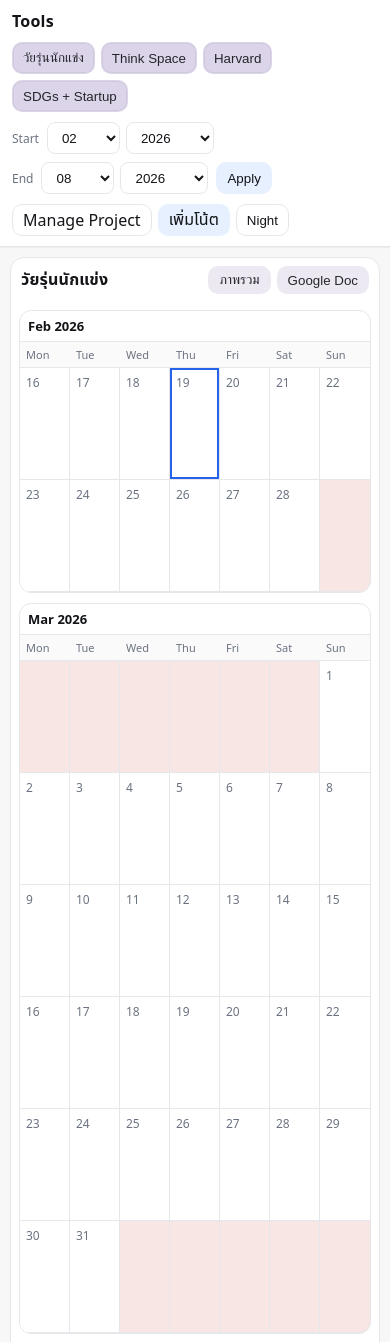
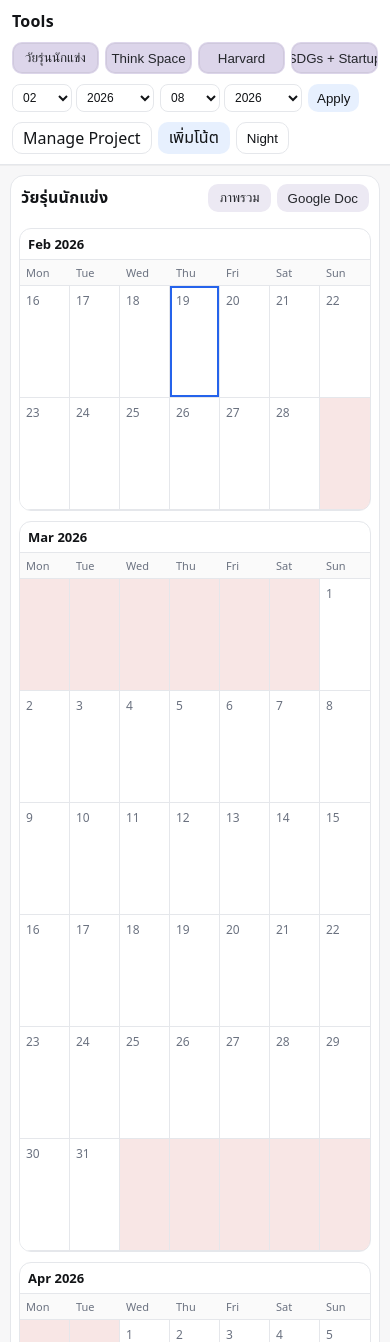
Before and after one commit to Makphong/Pamda, a Flask app: page / in a window 390 px wide. Shown: the top 1342 px of the page. Run offline with Flask 3, Linux system fonts and the light colour scheme; data comes from the database, SQL or seed files in the repository; data that the repository does not hold is empty.

Commit message:
แก้ Tools Section
Responsive มือถือ ปุ่มเลือก Project ปุ่มเลือกเวลา อยู่บรรทัดเดียวกัน

```diff
--- a/static/styles.css
+++ b/static/styles.css
@@ -1,23 +1,26 @@
-
 /* Minimal, eye-friendly palette (Google Calendar-ish but calmer) */
-:root{
+:root {
   --bg: #f7f7f8;
   --panel: #ffffff;
   --text: #121417;
   --muted: #6b7280;
   --border: #e5e7eb;
 
-  --chip: #ece9f3;      /* muted lavender */
+  --chip: #ece9f3;
+  /* muted lavender */
   --chip-on: #dcd5ea;
   --chip-text: #24262b;
 
-  --primary: #3b82f6;   /* used sparingly */
-  --danger: #c0332b;    /* note border + destructive actions */
-  --today: #2563eb;     /* today highlight */
-  --shadow: 0 1px 0 rgba(0,0,0,.04);
+  --primary: #3b82f6;
+  /* used sparingly */
+  --danger: #c0332b;
+  /* note border + destructive actions */
+  --today: #2563eb;
+  /* today highlight */
+  --shadow: 0 1px 0 rgba(0, 0, 0, .04);
 }
 
-.theme-dark{
+.theme-dark {
   --bg: #0f1115;
   --panel: #151922;
   --text: #e7e9ee;
@@ -30,29 +33,43 @@
 
   --primary: #7aa2ff;
   --danger: #ff6b6b;
-  --today: #7aa2ff;     /* today highlight (dark) */
-  --shadow: 0 1px 0 rgba(255,255,255,.03);
+  --today: #7aa2ff;
+  /* today highlight (dark) */
+  --shadow: 0 1px 0 rgba(255, 255, 255, .03);
 }
 
-*{ box-sizing:border-box; }
-html, body { height: 100%; }
-body{
-  margin:0;
+* {
+  box-sizing: border-box;
+}
+
+html,
+body {
+  height: 100%;
+}
+
+body {
+  margin: 0;
   font-family: ui-sans-serif, system-ui, -apple-system, Segoe UI, Roboto, "Noto Sans Thai", Arial, sans-serif;
   background: var(--bg);
   color: var(--text);
 }
 
-a{ color:inherit; text-decoration:none; }
-.muted{ color: var(--muted); }
+a {
+  color: inherit;
+  text-decoration: none;
+}
 
-.topbar{
+.muted {
+  color: var(--muted);
+}
+
+.topbar {
   position: sticky;
   top: 0;
   z-index: 10;
-  display:flex;
-  gap:10px;
-  align-items:center;
+  display: flex;
+  gap: 10px;
+  align-items: center;
   padding: 10px 12px;
   background: var(--panel);
   border-bottom: 1px solid var(--border);
@@ -60,208 +77,263 @@ a{ color:inherit; text-decoration:none; }
   flex-wrap: wrap;
 }
 
-.topbar__title{
+.topbar__title {
   font-weight: 700;
   letter-spacing: .2px;
   margin-right: 6px;
 }
 
-.topbar__group{
-  display:flex;
-  gap:6px;
-  align-items:center;
+.topbar__group {
+  display: flex;
+  gap: 6px;
+  align-items: center;
   flex-wrap: wrap;
 }
 
-.topbar__group--projects{
+.topbar__group--projects {
   flex: 1 1 auto;
   min-width: 260px;
 }
 
-.inline{ display:inline; margin:0; }
-.range{
-  display:flex;
-  gap:8px;
-  align-items:flex-end;
+.inline {
+  display: inline;
+  margin: 0;
+}
+
+.range {
+  display: flex;
+  gap: 8px;
+  align-items: flex-end;
   flex-wrap: wrap;
 }
-.range__pair{ display:flex; gap:6px; align-items:center; }
-.range__label{ font-size: 12px; color: var(--muted); margin-right: 2px; }
 
-.select, .input{
+.range__pair {
+  display: flex;
+  gap: 6px;
+  align-items: center;
+}
+
+.range__label {
+  font-size: 12px;
+  color: var(--muted);
+  margin-right: 2px;
+}
+
+.select,
+.input {
   height: 32px;
-  border:1px solid var(--border);
+  border: 1px solid var(--border);
   background: var(--panel);
   color: var(--text);
   border-radius: 8px;
   padding: 0 10px;
   outline: none;
 }
-.select{ padding-right: 26px; }
-.input{ min-width: 240px; }
 
-.btn{
+.select {
+  padding-right: 26px;
+}
+
+.input {
+  min-width: 240px;
+}
+
+.btn {
   height: 32px;
-  border:1px solid var(--border);
+  border: 1px solid var(--border);
   background: var(--panel);
   color: var(--text);
   border-radius: 10px;
   padding: 0 10px;
-  cursor:pointer;
-  display:inline-flex;
-  align-items:center;
-  gap:8px;
+  cursor: pointer;
+  display: inline-flex;
+  align-items: center;
+  gap: 8px;
   white-space: nowrap;
 }
-.btn:disabled{ opacity:.55; cursor:not-allowed; }
 
-.btn--chip{
+.btn:disabled {
+  opacity: .55;
+  cursor: not-allowed;
+}
+
+.btn--chip {
   background: var(--chip);
   border-color: transparent;
   color: var(--chip-text);
 }
-.btn--chip.is-on{
+
+.btn--chip.is-on {
   background: var(--chip-on);
-  box-shadow: inset 0 0 0 1px rgba(0,0,0,.06);
-}
-.theme-dark .btn--chip.is-on{
-  box-shadow: inset 0 0 0 1px rgba(255,255,255,.06);
+  box-shadow: inset 0 0 0 1px rgba(0, 0, 0, .06);
 }
 
-.btn--primary{
-  border-color: transparent;
-  background: rgba(59,130,246,.12);
+.theme-dark .btn--chip.is-on {
+  box-shadow: inset 0 0 0 1px rgba(255, 255, 255, .06);
 }
 
-.btn--danger{
+.btn--primary {
+  border-color: transparent;
+  background: rgba(59, 130, 246, .12);
+}
+
+.btn--danger {
   background: var(--danger);
   color: #fff;
   border: 1px solid var(--danger);
 }
-.btn--danger:hover{
+
+.btn--danger:hover {
   filter: brightness(0.95);
 }
 
-.theme-dark .btn--primary{
-  background: rgba(122,162,255,.18);
+.theme-dark .btn--primary {
+  background: rgba(122, 162, 255, .18);
 }
 
-.btn--ghost{
+.btn--ghost {
   background: transparent;
 }
 
-.btn--danger{
+.btn--danger {
   border-color: transparent;
-  background: rgba(192,51,43,.12);
+  background: rgba(192, 51, 43, .12);
   color: var(--text);
 }
 
-.badge{
+.badge {
   font-size: 11px;
   padding: 1px 6px;
   border-radius: 999px;
-  border:1px solid var(--border);
+  border: 1px solid var(--border);
   color: var(--muted);
-  background: rgba(0,0,0,.03);
-}
-.theme-dark .badge{
-  background: rgba(255,255,255,.04);
+  background: rgba(0, 0, 0, .03);
 }
 
-.page{
+.theme-dark .badge {
+  background: rgba(255, 255, 255, .04);
+}
+
+.page {
   padding: 10px 10px 6px;
 }
 
-.toasts{
-  display:flex;
-  gap:8px;
+.toasts {
+  display: flex;
+  gap: 8px;
   flex-wrap: wrap;
   margin: 8px 2px 10px;
 }
-.toast{
+
+.toast {
   padding: 6px 10px;
   border-radius: 10px;
-  border:1px solid var(--border);
+  border: 1px solid var(--border);
   background: var(--panel);
   font-size: 13px;
 }
-.toast--error{
-  border-color: rgba(192,51,43,.35);
-}
-.toast--ok{
-  border-color: rgba(59,130,246,.25);
+
+.toast--error {
+  border-color: rgba(192, 51, 43, .35);
 }
 
-.footer{
+.toast--ok {
+  border-color: rgba(59, 130, 246, .25);
+}
+
+.footer {
   padding: 6px 12px 10px;
   color: var(--muted);
   font-size: 12px;
 }
 
-.calendar{
+.calendar {
   width: 100%;
 }
 
-.projects-grid{
-  display:grid;
+.projects-grid {
+  display: grid;
   gap: 10px;
   align-items: start;
 }
 
 /* Favor calendar space: as many columns as possible, but readable */
-.projects-grid--1{ grid-template-columns: 1fr; }
-.projects-grid--2{ grid-template-columns: repeat(2, 1fr); }
-.projects-grid--3{ grid-template-columns: repeat(3, 1fr); }
-.projects-grid--4{ grid-template-columns: repeat(4, 1fr); }
-
-@media (max-width: 1240px){
-  .projects-grid--4{ grid-template-columns: repeat(2, 1fr); }
-  .projects-grid--3{ grid-template-columns: repeat(2, 1fr); }
-}
-@media (max-width: 860px){
-  .projects-grid--4, .projects-grid--3, .projects-grid--2{ grid-template-columns: 1fr; }
+.projects-grid--1 {
+  grid-template-columns: 1fr;
 }
 
-.project{
+.projects-grid--2 {
+  grid-template-columns: repeat(2, 1fr);
+}
+
+.projects-grid--3 {
+  grid-template-columns: repeat(3, 1fr);
+}
+
+.projects-grid--4 {
+  grid-template-columns: repeat(4, 1fr);
+}
+
+@media (max-width: 1240px) {
+  .projects-grid--4 {
+    grid-template-columns: repeat(2, 1fr);
+  }
+
+  .projects-grid--3 {
+    grid-template-columns: repeat(2, 1fr);
+  }
+}
+
+@media (max-width: 860px) {
+
+  .projects-grid--4,
+  .projects-grid--3,
+  .projects-grid--2 {
+    grid-template-columns: 1fr;
+  }
+}
+
+.project {
   background: var(--panel);
   border: 1px solid var(--border);
   border-radius: 14px;
   overflow: hidden;
 }
 
-.project__header{
+.project__header {
   padding: 8px 10px;
   /* border-bottom: 1px solid var(--border); */
 }
-.project__title{
-  margin:0;
+
+.project__title {
+  margin: 0;
   font-size: 16px;
   font-weight: 750;
   letter-spacing: .2px;
 }
 
 
-.project__header{
-  display:flex;
-  align-items:center;
+.project__header {
+  display: flex;
+  align-items: center;
   justify-content: space-between;
   gap: 10px;
 }
 
-.project__head-actions{
-  display:flex;
+.project__head-actions {
+  display: flex;
   gap: 6px;
-  align-items:center;
+  align-items: center;
 }
 
-.btn--sm{
+.btn--sm {
   height: 28px;
   padding: 0 10px;
   border-radius: 10px;
 }
 
 /* Simple dialog (popup) */
-.dialog{
+.dialog {
   border: 1px solid var(--border);
   background: var(--panel);
   color: var(--text);
@@ -270,178 +342,218 @@ a{ color:inherit; text-decoration:none; }
   width: min(560px, calc(100vw - 24px));
 }
 
-.dialog::backdrop{
-  background: rgba(0,0,0,.35);
+.dialog::backdrop {
+  background: rgba(0, 0, 0, .35);
 }
 
-.dialog__title{
+.dialog__title {
   font-weight: 800;
   margin-bottom: 10px;
 }
 
-.textarea--small{
+.textarea--small {
   min-height: 180px;
 }
 
 
-.project__months{
+.project__months {
   padding: 8px;
-  display:flex;
+  display: flex;
   flex-direction: column;
   gap: 10px;
 }
 
 /* Month block: keep head tight so days are king */
-.month{
+.month {
   border: 1px solid var(--border);
   border-radius: 12px;
-  overflow:hidden;
+  overflow: hidden;
 }
-.month__head{
+
+.month__head {
   padding: 6px 8px;
   border-bottom: 1px solid var(--border);
 }
-.month__label{
+
+.month__label {
   font-weight: 700;
   font-size: 13px;
   color: var(--text);
 }
 
-.month__dow{
-  display:grid;
+.month__dow {
+  display: grid;
   grid-template-columns: repeat(7, 1fr);
   border-bottom: 1px solid var(--border);
-  background: rgba(0,0,0,.02);
+  background: rgba(0, 0, 0, .02);
 }
-.theme-dark .month__dow{
-  background: rgba(255,255,255,.03);
+
+.theme-dark .month__dow {
+  background: rgba(255, 255, 255, .03);
 }
-.month__dow > div{
+
+.month__dow>div {
   padding: 5px 6px;
   font-size: 11px;
   color: var(--muted);
   text-align: left;
 }
 
-.month__grid{
-  display:grid;
+.month__grid {
+  display: grid;
   grid-template-columns: repeat(7, 1fr);
 }
 
-.day{
-  position: relative; /* for highlight border ::after */
-  display:flex;
+.day {
+  position: relative;
+  /* for highlight border ::after */
+  display: flex;
   flex-direction: column;
-  height: 112px; /* fixed: stop expanding when note is long */
-  overflow: hidden; /* hide anything beyond the box */
+  height: 112px;
+  /* fixed: stop expanding when note is long */
+  overflow: hidden;
+  /* hide anything beyond the box */
   padding: 6px 6px 6px;
   border-right: 1px solid var(--border);
   border-bottom: 1px solid var(--border);
   background: var(--panel);
 }
 
-.day:nth-child(7n){ border-right: none; } /* end of week */
-.day--empty{
+.day:nth-child(7n) {
+  border-right: none;
+}
+
+/* end of week */
+.day--empty {
   background: rgba(192, 51, 43, .12);
 }
-.theme-dark .day--empty{
-  background: rgba(255,255,255,.03);
+
+.theme-dark .day--empty {
+  background: rgba(255, 255, 255, .03);
 }
 
-.day:hover{
-  background: rgba(59,130,246,.05);
-}
-.theme-dark .day:hover{
-  background: rgba(122,162,255,.06);
+.day:hover {
+  background: rgba(59, 130, 246, .05);
 }
 
-.day.has-note{
+.theme-dark .day:hover {
+  background: rgba(122, 162, 255, .06);
+}
+
+.day.has-note {
   box-shadow: inset 0 0 0 2px var(--danger);
 }
 
-.day{
+.day {
   position: relative;
 }
 
 /* today = same style as has-note, just different color */
-.day.is-today{
+.day.is-today {
   box-shadow: inset 0 0 0 2px var(--today);
 }
 
 /* if today is also has-note, keep today color (blue wins) */
-.day.is-today.has-note{
+.day.is-today.has-note {
   box-shadow: inset 0 0 0 2px var(--today);
 }
 
 
-.theme-dark .day.is-today::before{
-  box-shadow: inset 0 0 0 2px var(--today), 0 6px 14px rgba(0,0,0,.38);
+.theme-dark .day.is-today::before {
+  box-shadow: inset 0 0 0 2px var(--today), 0 6px 14px rgba(0, 0, 0, .38);
 }
 
 
 /* ---- bulk highlight ---- */
 /* ---- bulk highlight ---- */
-.day.hl{
-  box-shadow: none; /* override normal has-note border */
+.day.hl {
+  box-shadow: none;
+  /* override normal has-note border */
 }
 
-.day.hl--fill{
+.day.hl--fill {
   background: var(--hl, #ea9999);
 }
-.day.hl--fill:hover{
+
+.day.hl--fill:hover {
   background: var(--hl, #ea9999);
 }
 
 /* we draw borders via ::after for BOTH border/fill */
-.day.hl::after{
-  content:"";
-  position:absolute;
-  inset:0;
-  pointer-events:none;
+.day.hl::after {
+  content: "";
+  position: absolute;
+  inset: 0;
+  pointer-events: none;
 }
 
 /* border mode = same as normal note border color */
-.day.hl--border.hl-b-l::after{ border-left: 2px solid var(--danger); }
-.day.hl--border.hl-b-r::after{ border-right: 2px solid var(--danger); }
-.day.hl--border.hl-b-t::after{ border-top: 2px solid var(--danger); }
-.day.hl--border.hl-b-b::after{ border-bottom: 2px solid var(--danger); }
+.day.hl--border.hl-b-l::after {
+  border-left: 2px solid var(--danger);
+}
+
+.day.hl--border.hl-b-r::after {
+  border-right: 2px solid var(--danger);
+}
+
+.day.hl--border.hl-b-t::after {
+  border-top: 2px solid var(--danger);
+}
+
+.day.hl--border.hl-b-b::after {
+  border-bottom: 2px solid var(--danger);
+}
 
 /* fill mode = border color equals fill color */
-.day.hl--fill.hl-b-l::after{ border-left: 2px solid var(--hl, #ea9999); }
-.day.hl--fill.hl-b-r::after{ border-right: 2px solid var(--hl, #ea9999); }
-.day.hl--fill.hl-b-t::after{ border-top: 2px solid var(--hl, #ea9999); }
-.day.hl--fill.hl-b-b::after{ border-bottom: 2px solid var(--hl, #ea9999); }
+.day.hl--fill.hl-b-l::after {
+  border-left: 2px solid var(--hl, #ea9999);
+}
+
+.day.hl--fill.hl-b-r::after {
+  border-right: 2px solid var(--hl, #ea9999);
+}
+
+.day.hl--fill.hl-b-t::after {
+  border-top: 2px solid var(--hl, #ea9999);
+}
+
+.day.hl--fill.hl-b-b::after {
+  border-bottom: 2px solid var(--hl, #ea9999);
+}
 
 
-.day__top{
-  display:flex;
+.day__top {
+  display: flex;
   justify-content: space-between;
-  align-items:center;
-  gap:6px;
+  align-items: center;
+  gap: 6px;
   margin-bottom: 6px;
 }
-.day__num{
+
+.day__num {
   font-size: 12px;
   color: var(--muted);
   font-variant-numeric: tabular-nums;
 }
 
-.day__events{
-  display:flex;
-  gap:3px;
-  align-items:center;
+.day__events {
+  display: flex;
+  gap: 3px;
+  align-items: center;
 }
-.dot{
+
+.dot {
   width: 6px;
   height: 6px;
   border-radius: 999px;
-  background: rgba(59,130,246,.55);
-}
-.theme-dark .dot{
-  background: rgba(122,162,255,.7);
+  background: rgba(59, 130, 246, .55);
 }
 
-.day__note{
+.theme-dark .dot {
+  background: rgba(122, 162, 255, .7);
+}
+
+.day__note {
   font-size: 13px;
   line-height: 1.25;
   white-space: pre-wrap;
@@ -455,11 +567,12 @@ a{ color:inherit; text-decoration:none; }
   flex: 1;
 }
 
-.day__note--empty{
-  color: transparent; /* keep height */
+.day__note--empty {
+  color: transparent;
+  /* keep height */
 }
 
-.empty{
+.empty {
   padding: 16px;
   border: 1px dashed var(--border);
   border-radius: 12px;
@@ -468,36 +581,46 @@ a{ color:inherit; text-decoration:none; }
 }
 
 /* Note editor */
-.note{
+.note {
   max-width: 980px;
   margin: 0 auto;
   background: var(--panel);
-  border:1px solid var(--border);
+  border: 1px solid var(--border);
   border-radius: 14px;
-  overflow:hidden;
+  overflow: hidden;
 }
-.note__head{
-  display:flex;
-  align-items:center;
+
+.note__head {
+  display: flex;
+  align-items: center;
   justify-content: space-between;
   padding: 10px 12px;
-  border-bottom:1px solid var(--border);
+  border-bottom: 1px solid var(--border);
 }
-.note__meta{
-  display:flex;
-  gap:10px;
+
+.note__meta {
+  display: flex;
+  gap: 10px;
   align-items: baseline;
 }
-.note__project{ font-weight: 800; }
-.note__day{ color: var(--muted); font-variant-numeric: tabular-nums; }
 
-.note__form{
+.note__project {
+  font-weight: 800;
+}
+
+.note__day {
+  color: var(--muted);
+  font-variant-numeric: tabular-nums;
+}
+
+.note__form {
   padding: 10px 12px 12px;
 }
-.textarea{
-  width:100%;
+
+.textarea {
+  width: 100%;
   min-height: 58vh;
-  border:1px solid var(--border);
+  border: 1px solid var(--border);
   background: var(--bg);
   color: var(--text);
   border-radius: 12px;
@@ -507,78 +630,191 @@ a{ color:inherit; text-decoration:none; }
   line-height: 1.35;
   outline: none;
 }
-.note__actions{
-  display:flex;
-  gap:10px;
+
+.note__actions {
+  display: flex;
+  gap: 10px;
   margin-top: 10px;
 }
 
 /* Manage */
-.manage{
+.manage {
   max-width: 1100px;
   margin: 0 auto;
 }
-.manage__head{
-  display:flex;
-  align-items:center;
+
+.manage__head {
+  display: flex;
+  align-items: center;
   justify-content: space-between;
   margin: 6px 2px 10px;
 }
-.manage__title{
-  margin:0;
+
+.manage__title {
+  margin: 0;
   font-size: 18px;
 }
 
-.manage__grid{
-  display:grid;
+.manage__grid {
+  display: grid;
   grid-template-columns: 1fr 1fr;
   gap: 10px;
 }
-@media (max-width: 900px){
-  .manage__grid{ grid-template-columns: 1fr; }
+
+@media (max-width: 900px) {
+  .manage__grid {
+    grid-template-columns: 1fr;
+  }
 }
-.card{
+
+.card {
   background: var(--panel);
-  border:1px solid var(--border);
+  border: 1px solid var(--border);
   border-radius: 14px;
   padding: 12px;
 }
-.card--full{ grid-column: 1 / -1; }
-.card__title{
+
+.card--full {
+  grid-column: 1 / -1;
+}
+
+.card__title {
   font-weight: 800;
   margin-bottom: 10px;
 }
-.card__hint{
+
+.card__hint {
   margin-top: 8px;
   font-size: 12px;
   color: var(--muted);
 }
-.stack{ display:flex; flex-direction: column; gap: 8px; }
-.row{ display:flex; gap: 8px; align-items:center; flex-wrap: wrap; }
-.check{ display:flex; gap: 10px; align-items:center; color: var(--text); }
-.check input{ width: 16px; height: 16px; }
 
-.table{
-  display:flex;
+.stack {
+  display: flex;
   flex-direction: column;
-  border:1px solid var(--border);
+  gap: 8px;
+}
+
+.row {
+  display: flex;
+  gap: 8px;
+  align-items: center;
+  flex-wrap: wrap;
+}
+
+.check {
+  display: flex;
+  gap: 10px;
+  align-items: center;
+  color: var(--text);
+}
+
+.check input {
+  width: 16px;
+  height: 16px;
+}
+
+.table {
+  display: flex;
+  flex-direction: column;
+  border: 1px solid var(--border);
   border-radius: 12px;
-  overflow:hidden;
+  overflow: hidden;
 }
-.table__row{
-  display:grid;
+
+.table__row {
+  display: grid;
   grid-template-columns: 60px 1fr 120px;
   gap: 10px;
   padding: 8px 10px;
-  border-bottom:1px solid var(--border);
-  align-items:center;
+  border-bottom: 1px solid var(--border);
+  align-items: center;
 }
-.table__row:last-child{ border-bottom:none; }
-.table__head{
-  background: rgba(0,0,0,.02);
+
+.table__row:last-child {
+  border-bottom: none;
+}
+
+.table__head {
+  background: rgba(0, 0, 0, .02);
   color: var(--muted);
   font-size: 12px;
 }
-.theme-dark .table__head{
-  background: rgba(255,255,255,.03);
+
+.theme-dark .table__head {
+  background: rgba(255, 255, 255, .03);
 }
+
+/* --- Mobile: keep project buttons + range controls in ONE row --- */
+@media (max-width: 560px) {
+
+  /* Project picker: 1 row, equal width buttons, truncate long names (no expanding) */
+  .topbar__group--projects {
+    flex-wrap: nowrap;
+    overflow-x: auto;
+    -webkit-overflow-scrolling: touch;
+    min-width: 0;
+  }
+
+  .topbar__group--projects form.inline {
+    display: flex;
+    flex: 1 1 0;
+    min-width: 0;
+  }
+
+  .topbar__group--projects .btn {
+    width: 100%;
+    justify-content: center;
+    padding: 0 8px;
+
+    /* hide overflow text (no expanding, no wrapping, no extra letters shown) */
+    overflow: hidden;
+    text-overflow: clip;
+    white-space: nowrap;
+    min-width: 0;
+  }
+
+  /* Range controls: Start/End/Apply in 1 row */
+  .topbar__group--range {
+    min-width: 0;
+  }
+
+  .topbar__group--range .range {
+    flex-wrap: nowrap;
+    align-items: center;
+    gap: 6px;
+    overflow-x: auto;
+    -webkit-overflow-scrolling: touch;
+  }
+
+  /* Hide labels to save space on mobile */
+  .topbar__group--range .range__label {
+    display: none;
+  }
+
+  .topbar__group--range .range__pair {
+    flex-wrap: nowrap;
+    gap: 4px;
+  }
+
+  /* Shrink selects + Apply button to fit a single row */
+  .topbar__group--range .select {
+    height: 28px;
+    padding: 0 6px;
+    font-size: 12px;
+  }
+
+  .topbar__group--range .btn {
+    height: 28px;
+    padding: 0 8px;
+  }
+
+  /* Optional: keep month/year widths compact & consistent */
+  .topbar__group--range select[name$="_month"] {
+    width: 60px;
+  }
+
+  .topbar__group--range select[name$="_year"] {
+    width: 78px;
+  }
+}
```
